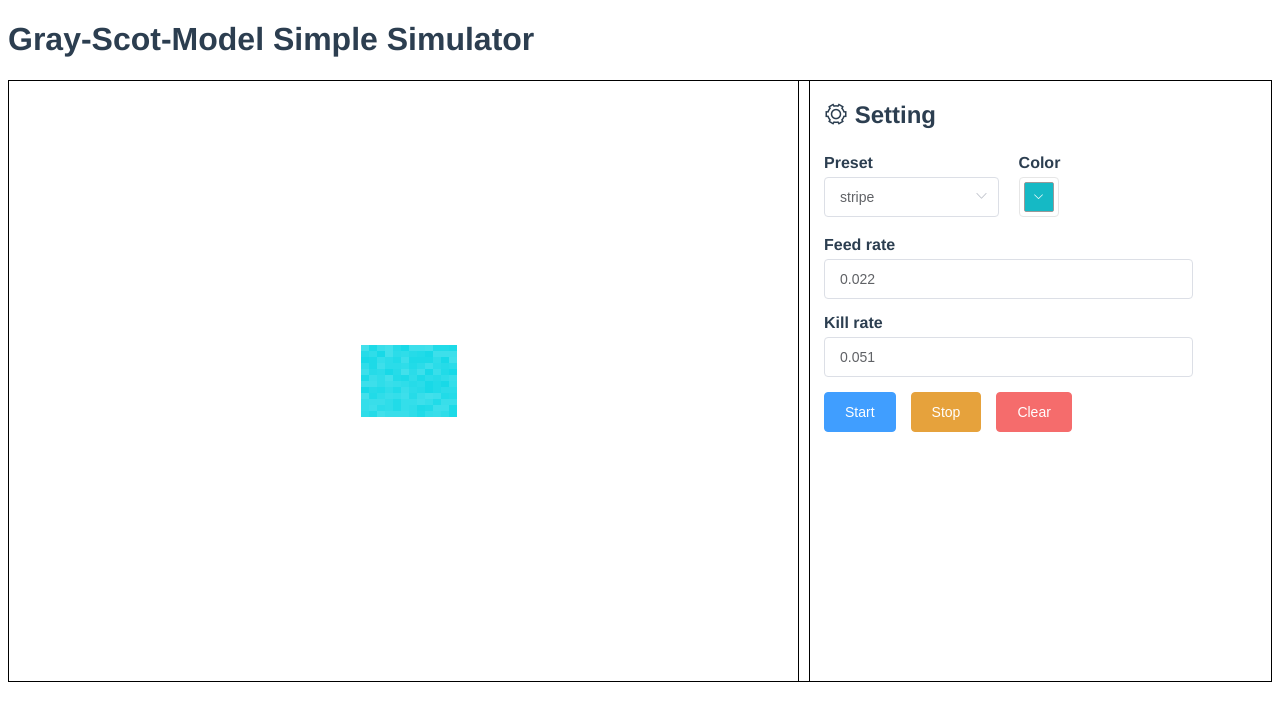
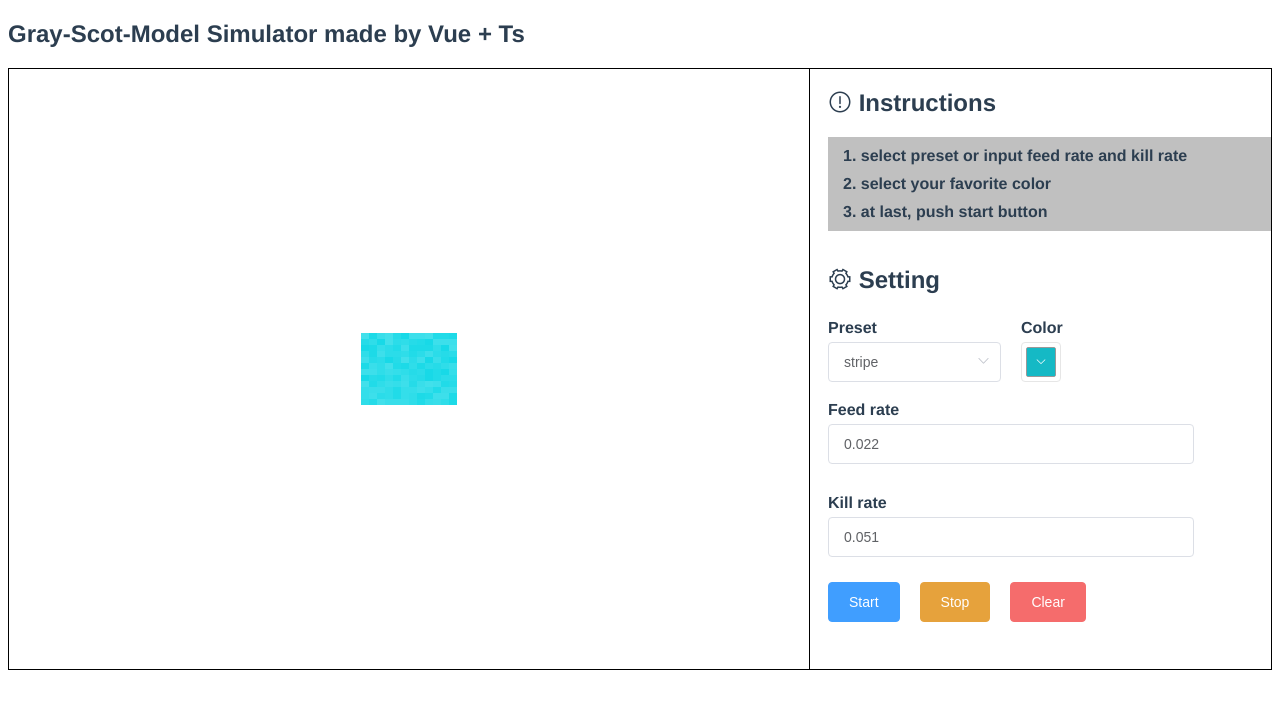
Before and after one commit to Kashiwara0205/Gray-Scott-Model-Simulator, a Vue app in the folder gray-scott-model-simulator/: page / in a window 1280 px wide. Shown: the top 720 px of the page. Built offline with nearby package versions, Linux system fonts and the light colour scheme.

Commit message:
Add intruductions

```diff
--- a/gray-scott-model-simulator/src/App.vue
+++ b/gray-scott-model-simulator/src/App.vue
@@ -1,6 +1,6 @@
 <template>
   <div id="app">
-    <h1> Gray-Scot-Model Simple Simulator </h1>
+    <h2> Gray-Scot-Model Simulator made by Vue + Ts</h2>
     <GrayScotModelSimulator></GrayScotModelSimulator>
   </div>
 </template>
--- a/gray-scott-model-simulator/src/components/GrayScotModelSimulator.vue
+++ b/gray-scott-model-simulator/src/components/GrayScotModelSimulator.vue
@@ -4,9 +4,26 @@
 
     <br>
 
+    <div id="introductions">
+      <div>
+          <h2 style="margin-left: 5px; padding-left: 15px;"> <i class="el-icon-warning-outline"></i>  Instructions </h2>
+          <div style="margin-left: 20px; margin-botoom: 20px; padding-top: 10px; padding-bottom: 10px; background-color: #c0c0c0;">
+          <b style="padding-left: 15px; "> 1. select preset or input feed rate and kill rate </b>
+
+          <div style="margin-top: 10px;">
+            <b style="padding-left: 15px;">2. select your favorite color</b>
+          </div>
+          <div style="margin-top: 10px;">
+           <b style="padding-left: 15px;">3. at last, push start button</b>
+          </div>
+        </div>
+      </div>
+    </div>
+
     <div id="setting">
-      <h2 style="padding-left: 15px;"> <i class="el-icon-setting"></i>  Setting </h2>
-      <el-row :gutter="20" style="padding-left: 15px; padding-top: 5px;">
+
+      <h2 style="padding-left: 20px;"> <i class="el-icon-setting"></i>  Setting </h2>
+      <el-row :gutter="20" style="padding-left: 20px; padding-top: 5px;">
         <el-col :span="10">
           <div style="padding-bottom: 5px"> <b> Preset </b> </div>
           <el-select v-model="selectedType" filterable placeholder="Select">
@@ -21,33 +38,36 @@
         </el-col>
       </el-row>
 
-      <el-row :gutter="20" style="padding-left: 15px; padding-top: 15px;">
+      <el-row :gutter="20" style="padding-left: 20px; padding-top: 15px;">
         <el-col :span="20">
           <div style="padding-bottom: 5px"> <b> Feed rate </b> </div>
-          <el-input type="number" size="10" placeholder="Please input Feed" v-model.number="feed"></el-input>
+          <el-input size="10" placeholder="Please input Feed" v-model.number="feed"></el-input>
        </el-col>
       </el-row>
 
-      <el-row :gutter="20" style="padding-left: 15px; padding-top: 15px;">
+      <el-row :gutter="20" style="padding-left: 20px; padding-top: 15px;">
+      </el-row>
+
+      <el-row :gutter="20" style="padding-left: 20px; padding-top: 15px;">
         <el-col :span="20">
           <div style="padding-bottom: 5px"> <b> Kill rate </b> </div>
-          <el-input type="number" size="10" placeholder="Please input Kill" v-model.number="kill"></el-input>
+          <el-input size="10" placeholder="Please input Kill" v-model.number="kill"></el-input>
         </el-col>
       </el-row>
 
-      <el-button style="margin-left: 15px; margin-top: 15px;" @click="onStart()" type="primary">
+      <el-button style="margin-left: 20px; margin-top: 25px;" @click="onStart()" type="primary">
         Start
       </el-button>
 
-      <el-button style="margin-left: 15px; margin-top: 15px;" @click="onStop()" type="warning">
+      <el-button style="margin-left: 20px; margin-top: 25px;" @click="onStop()" type="warning">
         Stop
       </el-button>
 
-      <el-button style="margin-left: 15px; margin-top: 15px;" @click="onInit()" type="danger">
+      <el-button style="margin-left: 20px; margin-top: 25px;" @click="onInit()" type="danger">
         Clear
       </el-button>
+    </div>
 
-    </div>
   </div>
 </template>
 
@@ -127,7 +147,6 @@ export default class GrayScotModelSimulator extends Vue {
   @Watch("hexColor")
   onChangeColor(hexColor){
     this.$set(this, "hslColor", ColorConvert.hex.hsl(hexColor.slice(1)))
-    this.initDraw()
   }
 
   private mounted(){
@@ -205,21 +224,30 @@ export default class GrayScotModelSimulator extends Vue {
 
 #gray-scot-model-simulator-container {
   display: grid;
-  grid-template-rows: 550px fr;
-  grid-template-columns: 790px 300px;
+  grid-template-rows: 550px 300px fr;
+  grid-template-columns: 790px 350px;
 }
 
 #gray_scot_model_canvas{
-  grid-row: 1 / 3;
+  grid-row: 1 / 5;
   grid-column: 1 / 2;
   border: 1px solid #000;
   background-color: #000;
 }
 
+#introductions{
+  grid-row: 1 / 2;
+  grid-column: 2 / 4;
+  border-top: 1px solid #000;
+  border-right: 1px solid #000;
+  padding-left: 10px;
+}
+
 #setting{
-  grid-row: 1 / 3;
+  grid-row: 2 / 5;
   grid-column: 2 / 4;
-  border: 1px solid #000;
+  border-right: 1px solid #000;
+  border-bottom: 1px solid #000;
   padding-left: 10px;
 }
 </style>
```
